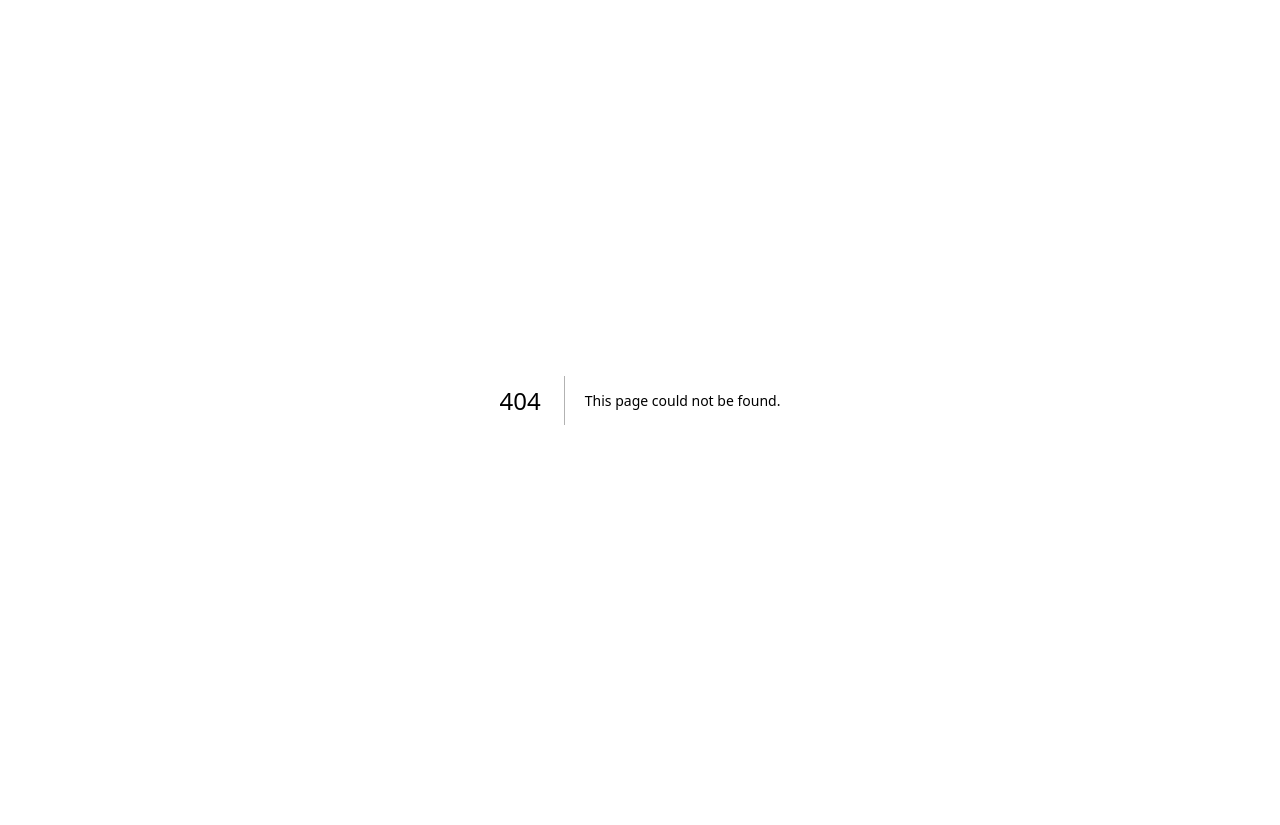
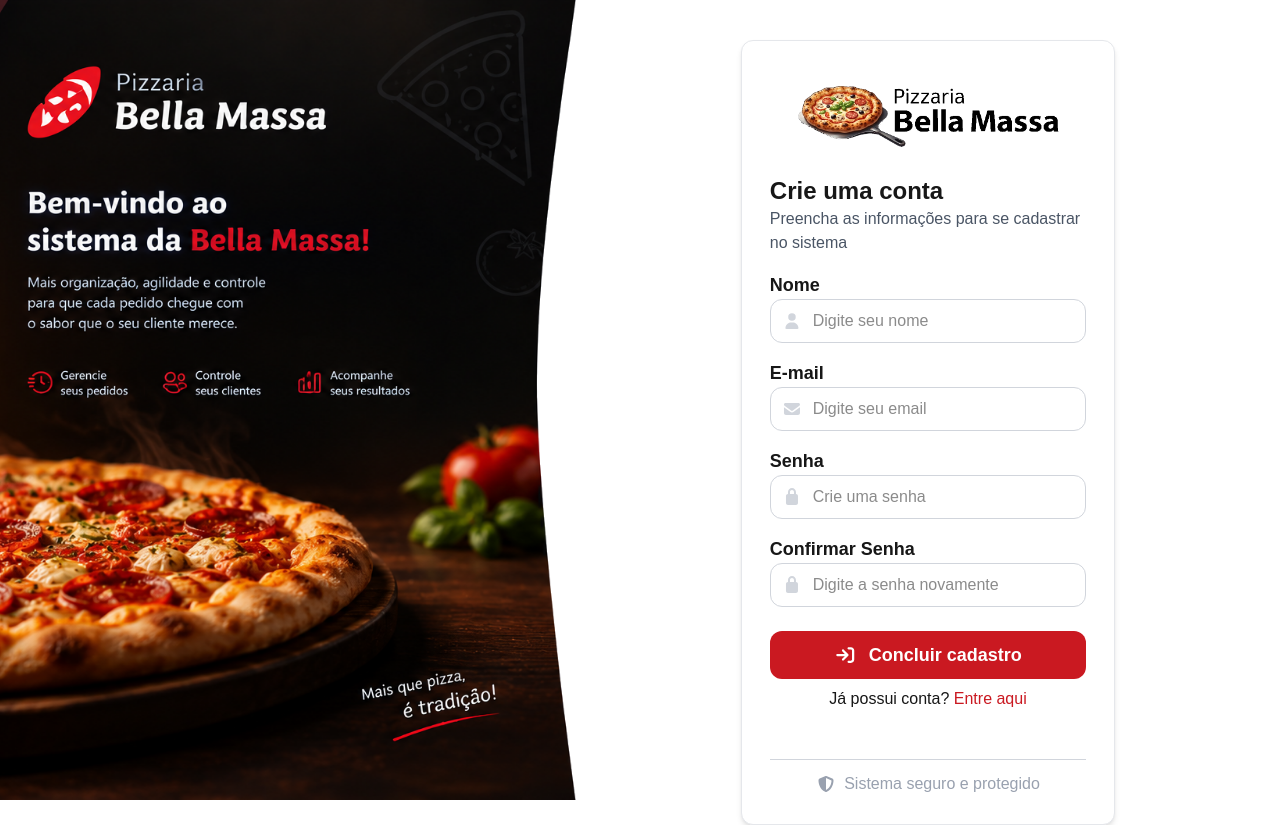
Before and after one commit to MestreJoker/BellaMassa, a Next.js app: page /cadastro in a window 1280 px wide. Before the commit this address had no page. Before the commit the page ends 800 px from the top, so only its background shows below. Built offline with nearby package versions, Linux system fonts and the light colour scheme.

Commit message:
Layout de login pronto e json de usuarios criado

```diff
--- a/app/Widgets/BarraLateral.tsx
+++ b/app/Widgets/BarraLateral.tsx
@@ -78,7 +78,7 @@ export default function BarraLateral(props: BarraLateralProps){
                 />
             )}
             <aside className={`fixed inset-y-0 left-0 z-50 w-72 max-w-[85vw] overflow-y-auto bg-[#0b0f16] p-5 shadow-2xl transition-transform duration-200 md:static md:h-dvh md:w-64 md:max-w-none md:shrink-0 md:translate-x-0 md:overflow-y-auto md:shadow-none ${props.menuMobileAberto ? "translate-x-0" : "-translate-x-full"}`}>
-            <Image alt="Bella Massa" src={'/images/logoBellaMassa.jpg'} width={220} height={220} className="h-auto w-full max-w-55"/>
+            <Image alt="Bella Massa" src={'/images/logoBellaMassaBranca.png'} width={220} height={220} className="h-auto w-full max-w-55"/>
             <nav id="conteudoLinks" aria-label="Navegação principal" className="mt-5 flex flex-col gap-3">
                 {itens.map((item, index) => {
                     return(
--- a/app/Widgets/LayoutLoginCadastro.tsx
+++ b/app/Widgets/LayoutLoginCadastro.tsx
@@ -11,7 +11,7 @@ export default function LayoutLoginCadastro(
             bg-[url('/images/backgroundLoginCadastro.png')] bg-no-repeat bg-cover bg-right">
             </div>
 
-            <div className="flex-1 p-10">
+            <div className="flex-1 p-10 flex items-center">
                 {props.children}
             </div>
         </div>
--- /dev/null
+++ b/app/cadastro/page.tsx
@@ -0,0 +1,58 @@
+import Image from "next/image";
+import LayoutLoginCadastro from "../Widgets/LayoutLoginCadastro";
+import { FontAwesomeIcon } from "@fortawesome/react-fontawesome";
+import { faArrowRightToBracket, faEnvelope, faLock, faShieldHalved, faUser } from "@fortawesome/free-solid-svg-icons";
+import Link from "next/link";
+
+export default function Cadastro(){
+    return(
+        <LayoutLoginCadastro>
+            <div  className="bg-white rounded-xl shadow-md m-auto border border-gray-200 p-7 w-[60%]">
+                <Image alt="logo" src={'/images/logoBellaMassaPreta.png'} width={300} height={100} className="mx-auto"/>
+
+                <h2 className="font-extrabold text-2xl mt-4">Crie uma conta</h2>
+                <p className="text-gray-600">Preencha as informações para se cadastrar no sistema</p>
+
+                <p className="text-lg font-bold mt-4">Nome</p>
+                <div className={`w-full rounded-xl border border-gray-300 flex gap-3 p-3 items-center`}>
+                    <FontAwesomeIcon icon={faUser} className="w-5 text-gray-300"/>
+                    <input type="text" placeholder="Digite seu nome" className="h-full outline-none w-full"/>
+                </div>
+
+                <p className="text-lg font-bold mt-4">E-mail</p>
+                <div className={`w-full rounded-xl border border-gray-300 flex gap-3 p-3 items-center`}>
+                    <FontAwesomeIcon icon={faEnvelope} className="w-5 text-gray-300"/>
+                    <input type="email" placeholder="Digite seu email" className="h-full outline-none w-full"/>
+                </div>
+
+                <p className="text-lg font-bold mt-4">Senha</p>
+                <div className={`w-full rounded-xl border border-gray-300 flex gap-3 p-3 items-center`}>
+                    <FontAwesomeIcon icon={faLock} className="w-4 text-gray-300"/>
+                    <input type="password" placeholder="Crie uma senha" className="h-full outline-none w-full"/>
+                </div>
+
+                <p className="text-lg font-bold mt-4">Confirmar Senha</p>
+                <div className={`w-full rounded-xl border border-gray-300 flex gap-3 p-3 items-center`}>
+                    <FontAwesomeIcon icon={faLock} className="w-4 text-gray-300"/>
+                    <input type="password" placeholder="Digite a senha novamente" className="h-full outline-none w-full"/>
+                </div>
+
+                <button className="p-2.5 text-lg font-bold rounded-xl flex justify-center items-center gap-3 text-white
+                bg-(--colorMain) w-full mt-6">
+                    <FontAwesomeIcon icon={faArrowRightToBracket} className="w-5"/>
+                    <p>Concluir cadastro</p>
+                </button>
+
+                <p className="text-center mt-2">Já possui conta? <Link href={'/login'} className="text-(--colorMain) hover:underline cursor-pointer">Entre aqui</Link></p>
+
+                <hr className="text-gray-300 mt-12"/>
+
+                <div className="flex justify-center gap-2 items-center mt-3 text-gray-400">
+                    <FontAwesomeIcon icon={faShieldHalved} className="w-6"/>
+                    <p>Sistema seguro e protegido</p>
+                </div>
+
+            </div>
+        </LayoutLoginCadastro>
+    )
+}
--- a/app/login/page.tsx
+++ b/app/login/page.tsx
@@ -1,19 +1,47 @@
 import Image from "next/image";
 import LayoutLoginCadastro from "../Widgets/LayoutLoginCadastro";
+import { FontAwesomeIcon } from "@fortawesome/react-fontawesome";
+import { faArrowRightToBracket, faLock, faShieldHalved, faEnvelope } from "@fortawesome/free-solid-svg-icons";
+import Link from "next/link";
 
 export default function Login(){
     return(
         <LayoutLoginCadastro>
-            <div  className="bg-white rounded-xl shadow-md m-auto border border-gray-200 p-5 w-[75%]">
+            <div  className="bg-white rounded-xl shadow-md m-auto border border-gray-200 p-7 w-[60%]">
                 <Image alt="logo" src={'/images/logoBellaMassaPreta.png'} width={300} height={100} className="mx-auto"/>
 
                 <h2 className="font-extrabold text-2xl mt-4">Acesse sua conta</h2>
                 <p className="text-gray-600">Faça login para continuar no sistema</p>
 
-                <button className="p-2 rounded-xl flex justify-center items-center gap-3 text-white
-                bg-(--colorMain) w-full">
+                <p className="text-lg font-bold mt-4">E-mail</p>
+                <div className={`w-full rounded-xl border border-gray-300 flex gap-3 p-3 items-center`}>
+                    <FontAwesomeIcon icon={faEnvelope} className="w-5 text-gray-300"/>
+                    <input type="email" placeholder="Digite seu e-mail" className="h-full outline-none w-full"/>
+                </div>
+
+                <p className="text-lg font-bold mt-4">Senha</p>
+                <div className={`w-full rounded-xl border border-gray-300 flex gap-3 p-3 items-center`}>
+                    <FontAwesomeIcon icon={faLock} className="w-4 text-gray-300"/>
+                    <input type="password" placeholder="Digite sua senha" className="h-full outline-none w-full"/>
+                </div>
+
+                <p className="text-(--colorMain) hover:underline cursor-pointer mt-1">Esqueceu sua senha?</p>
+
+                <button className="p-2.5 text-lg font-bold rounded-xl flex justify-center items-center gap-3 text-white
+                bg-(--colorMain) w-full mt-6">
+                    <FontAwesomeIcon icon={faArrowRightToBracket} className="w-5"/>
                     <p>Entrar</p>
                 </button>
+
+                <p className="text-center mt-2">Não possui conta? <Link href={'/cadastro'} className="text-(--colorMain) hover:underline cursor-pointer">Crie uma aqui</Link></p>
+
+                <hr className="text-gray-300 mt-12"/>
+
+                <div className="flex justify-center gap-2 items-center mt-3 text-gray-400">
+                    <FontAwesomeIcon icon={faShieldHalved} className="w-6"/>
+                    <p>Sistema seguro e protegido</p>
+                </div>
+
             </div>
         </LayoutLoginCadastro>
     )
--- /dev/null
+++ b/public/json/usuarios.json
@@ -0,0 +1,38 @@
+[
+    {
+        "id": 1,
+        "nome": "Gabriel dos Santos Gomes",
+        "email": "gabriel@gmail.com",
+        "senha": "abc123"
+    },
+    {
+        "id": 2,
+        "nome": "Marcos Vinícius de Oliveira Corrêa",
+        "email": "marcos@gmail.com",
+        "senha": "abc123"
+    },
+    {
+        "id": 3,
+        "nome": "Matheus",
+        "email": "matheus@gmail.com",
+        "senha": "abc123"
+    },
+    {
+        "id": 4,
+        "nome": "Aline",
+        "email": "aline@gmail.com",
+        "senha": "abc123"
+    },
+    {
+        "id": 5,
+        "nome": "Weslley",
+        "email": "weslley@gmail.com",
+        "senha": "abc123"
+    },
+    {
+        "id": 6,
+        "nome": "Sthephany",
+        "email": "stephany@gmail.com",
+        "senha": "abc123"
+    }
+]
```
